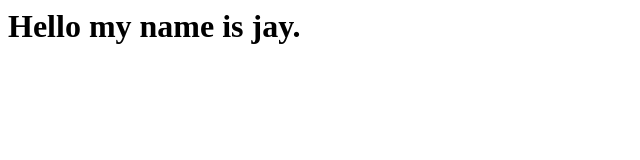
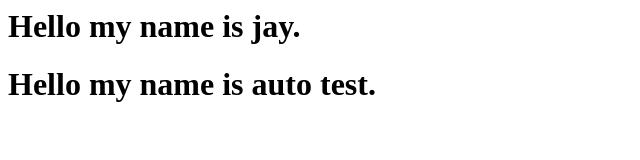
Before and after one commit to jayyy24/jenkins, a plain HTML site: page index.html in a window 1280 px wide. Shown: the whole page, without its empty margins (0-640 px from the left). Drawn offline with Linux system fonts and the light colour scheme.

Commit message:
add data

```diff
--- a/index.html
+++ b/index.html
@@ -1 +1,2 @@
 <h1> Hello my name is jay. <h1>
+<h1> Hello my name is auto test. <h1>
```
